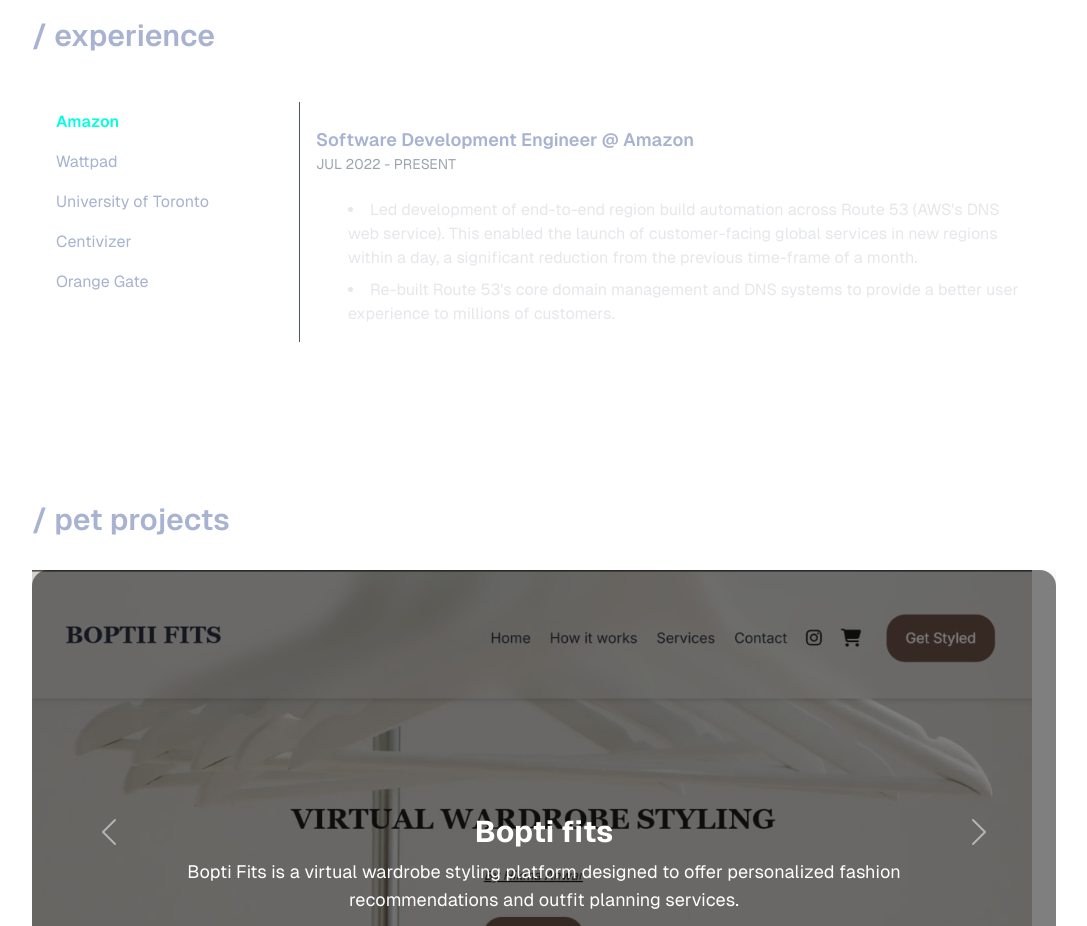
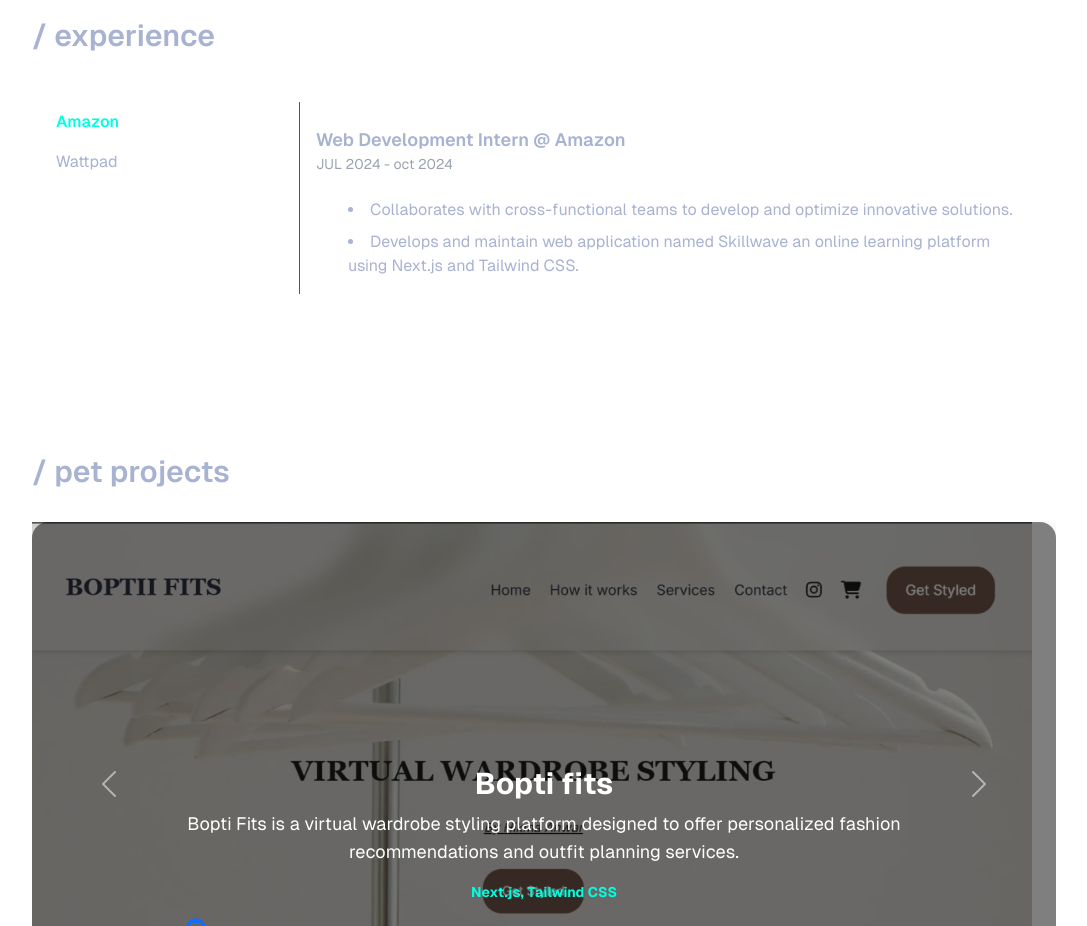
Before and after one commit to HikmaAnwar/hikma-s-portfolio, a Next.js app: page / in a window 1280 px wide. Shown: the part 960-1886 px from the top of the page, without its empty margins (96-1183 px from the left). Built offline with nearby package versions, Linux system fonts and the light colour scheme.

Commit message:
fix: update JobList component with new internship details and remove outdated entries for accuracy

```diff
--- a/src/app/components/JobList.jsx
+++ b/src/app/components/JobList.jsx
@@ -7,11 +7,11 @@
 
   const experienceItems = {
     Amazon: {
-      jobTitle: "Software Development Engineer @",
-      duration: "JUL 2022 - PRESENT",
+      jobTitle: "Web Development Intern @",
+      duration: "JUL 2024 - oct 2024",
       desc: [
-        "Led development of end-to-end region build automation across Route 53 (AWS's DNS web service). This enabled the launch of customer-facing global services in new regions within a day, a significant reduction from the previous time-frame of a month.",
-        "Re-built Route 53's core domain management and DNS systems to provide a better user experience to millions of customers.",
+        "Collaborates with cross-functional teams to develop and optimize innovative solutions.",
+        "Develops and maintain web application named Skillwave an online learning platform using Next.js and Tailwind CSS. ",
       ],
     },
     Wattpad: {
@@ -21,31 +21,6 @@
         "Developed a responsive React web page (the new Story Details) from scratch, both on client and server side, for an app with massive scale (2 billion daily requests).",
         "Iteratively built web experiences for 80 million users across high-traffic pages.",
         "Collaborated with senior engineers and product management following best practices for the full software development life cycle, including coding standards, code reviews, source control management, build processes, testing, and operations.",
-      ],
-    },
-    "University of Toronto": {
-      jobTitle: "Research Engineer @",
-      duration: "MAY 2021 - SEPT 2021",
-      desc: [
-        "Developed and researched an NLP-based framework using state-of-the-art tools like Spacy and Stanza to facilitate the derivation of requirements from health data by leveraging syntactic dependencies, entity-recognition, and rule-based match-making.",
-        "Application selected for DCS Research Award ($4,000) as part of the ”Visualizing Privacy Analysis Results” project led by Professor Marsha Chechik.",
-      ],
-    },
-    Centivizer: {
-      jobTitle: "Software Developer @",
-      duration: "SEPT 2019 - APR 2020",
-      desc: [
-        "Developed interactive and neural-activation technologies to stimulate physical and cognitive functions in order to slow the progression of neurodegenerative disorders.",
-        "Leveraged WebRTC to develop and maintain a Node.js online video-streaming platform in real-time competitive-mode games to research the effects of active stimulation for those suffering from dementia.",
-      ],
-    },
-    "Orange Gate": {
-      jobTitle: "Software Developer Intern @",
-      duration: "MAY 2019 - AUG 2019",
-      desc: [
-        "Developed a Node.js smart home system through Facebook’s Messenger integrated with Bocco sensors and other smart devices (Nest camera, TPLink smart plugs) to derive conclusions about the current state of the home.",
-        "Identified continuous improvements in data quality, design reports, and coding activities, presenting results and findings to internal business stakeholders.",
-        "Relevant technologies/tools used: DialogFlow, Vision, AutoML, Messenger Bot API, MongoDB.",
       ],
     },
   };
@@ -83,10 +58,10 @@
             <div className="text-sm text-gray-400 mb-4">
               {experienceItems[key].duration}
             </div>
-            <ul className="list-disc list-inside text-gray-200 space-y-2">
+            <ul className="list-disc list-inside text-colors-slate space-y-2">
               {experienceItems[key].desc.map((descItem, idx) => (
                 <FadeInSection key={idx} delay={`${idx + 1}00ms`}>
-                  <li>{descItem}</li>
+                  <li className="text-colors-slate">{descItem}</li>
                 </FadeInSection>
               ))}
             </ul>
```
